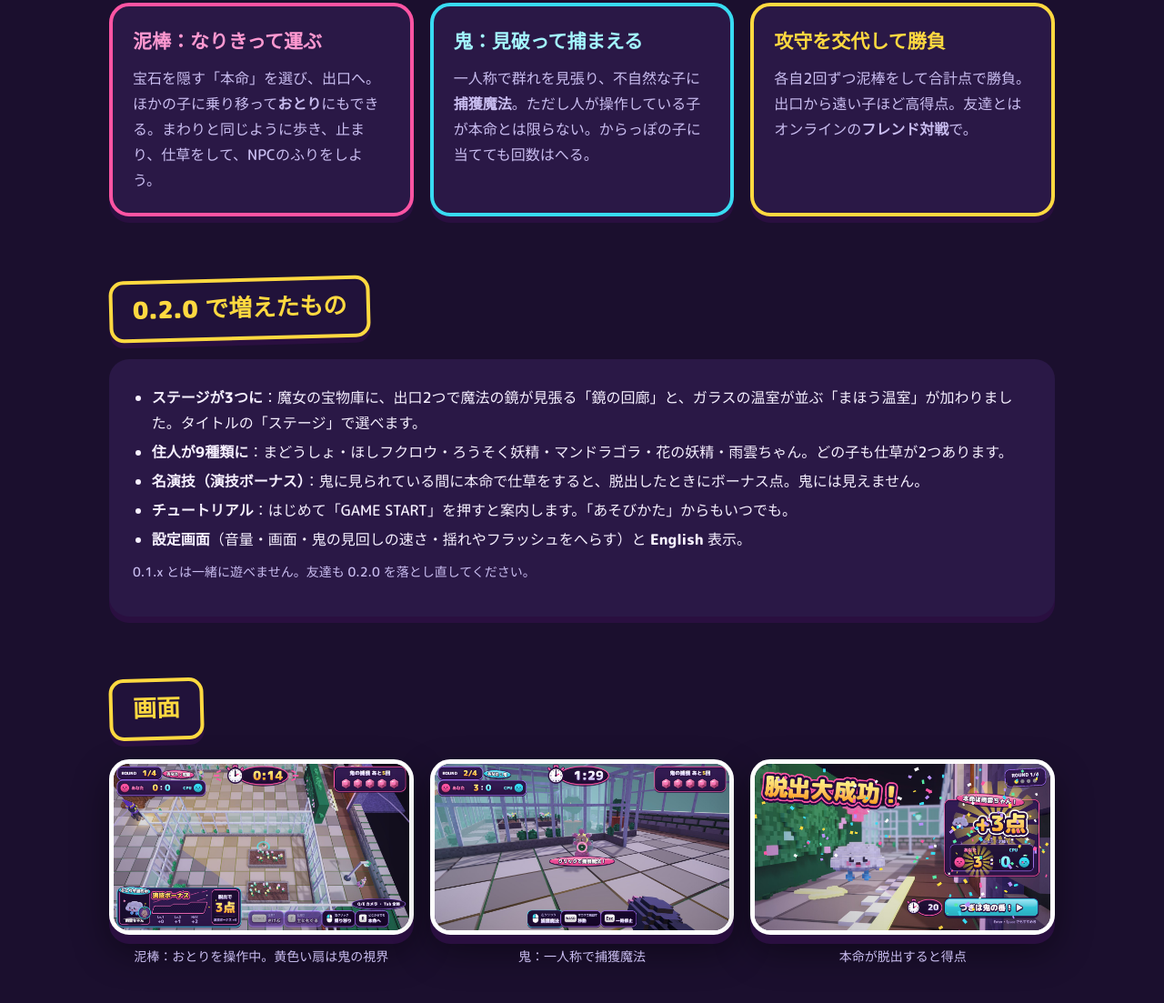
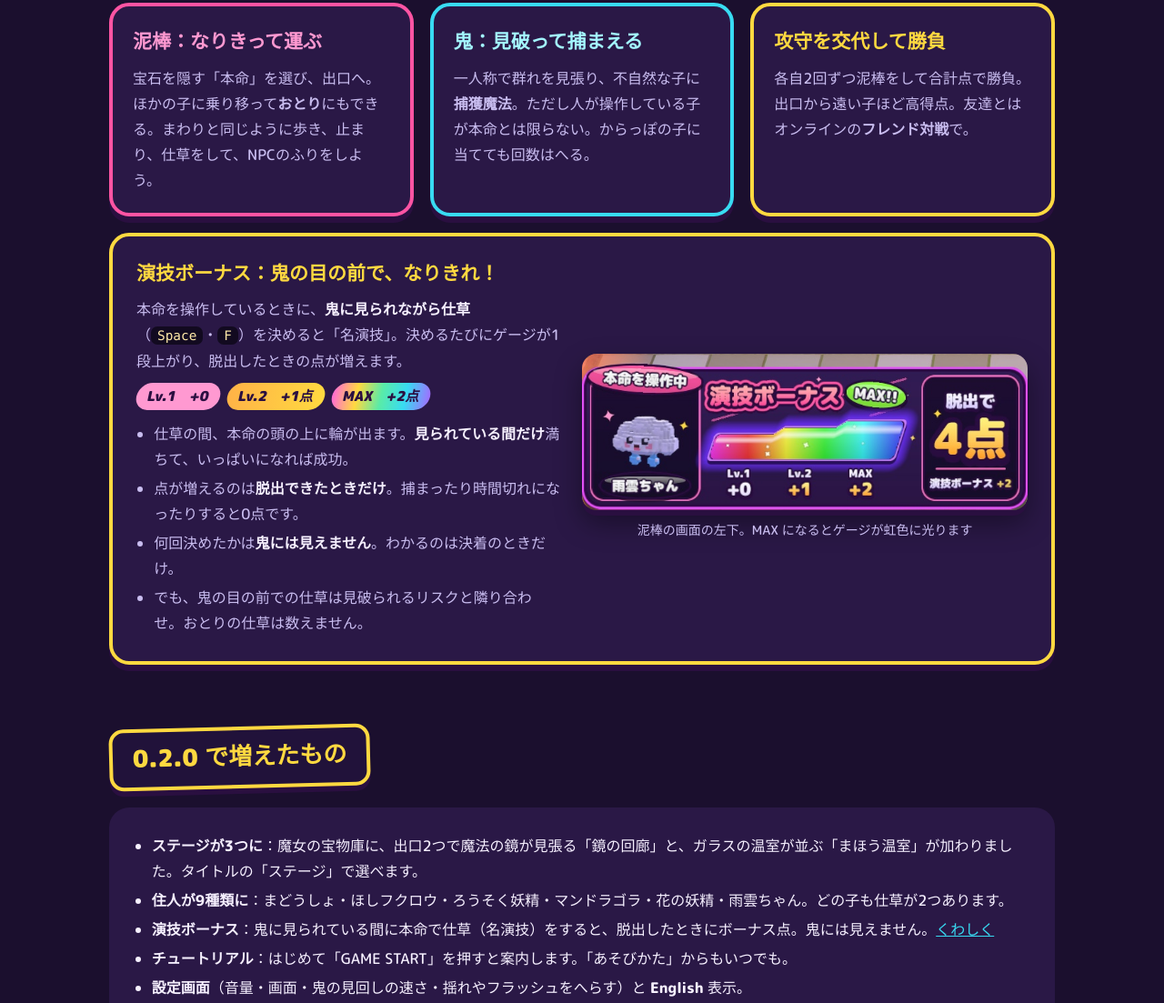
Before and after one commit to keitarumi/copycat-crook, a plain HTML site: page index.html in a window 1280 px wide. Shown: the part 876-1979 px from the top of the page at 91% size. Drawn offline with Linux system fonts and the light colour scheme.

Commit message:
演技ボーナスの説明を追加、ダウンロードボタンの幅をそろえる
- 「どんなゲーム？」に演技ボーナス（名演技でゲージ Lv.1 / Lv.2 +1点 / MAX +2点）の説明と画面写真
- Windows 版・Mac 版のボタンを同じ幅に
- スマホ幅で「はじめかた」のコマンドが画面より広がっていたのを修正

Co-Authored-By: Claude Opus 5.5 <noreply@anthropic.com>

```diff
--- a/index.html
+++ b/index.html
@@ -77,13 +77,14 @@
   .hero .shot { transform: rotate(1.5deg); }
 
   /* ---- ダウンロード */
-  .dl { display: flex; flex-wrap: wrap; gap: 14px; }
+  .dl { display: inline-grid; grid-template-columns: max-content; gap: 14px; max-width: 100%; }
   .btn {
     display: inline-flex; align-items: center; gap: 12px; padding: 14px 24px 16px;
     border-radius: 20px; color: #fff; text-decoration: none; font-weight: 900; font-size: 22px;
     border: 4px solid var(--ink); box-shadow: 0 7px 0 var(--ink); transition: transform .08s, box-shadow .08s;
   }
   .btn small { display: block; font-size: 13px; font-weight: 800; opacity: .9; line-height: 1.2; }
+  .dl .btn { width: 100%; }
   .btn:hover { transform: translateY(-2px) scale(1.02); }
   .btn:active { transform: translateY(5px); box-shadow: 0 2px 0 var(--ink); }
   .btn.win { background: linear-gradient(#5be6ff, #19a9d6); }
@@ -109,11 +110,34 @@
   .card.oni { border-color: var(--cyan); } .card.oni h3 { color: #a3f6ff; }
   .card.friend { border-color: var(--gold); } .card.friend h3 { color: var(--gold); }
 
+  .bonus {
+    margin-top: 18px; display: grid; grid-template-columns: 1fr 1.05fr; gap: 24px; align-items: center;
+    background: var(--panel); border-radius: var(--radius); padding: 22px 26px 24px;
+    border: 4px solid var(--gold); box-shadow: 0 7px 0 var(--ink);
+  }
+  .bonus h3 { margin: 0 0 8px; font-size: 21px; font-weight: 900; color: var(--gold); }
+  .bonus p { margin: 0 0 10px; color: var(--muted); }
+  .bonus ul { margin: 0; padding-left: 1.2em; color: var(--muted); }
+  .bonus li { margin: 4px 0; }
+  .bonus b { color: var(--text); }
+  .levels { display: flex; gap: 8px; margin: 10px 0 12px; flex-wrap: wrap; }
+  .levels span {
+    padding: 2px 12px; border-radius: 999px; font-weight: 900; font-size: 15px; color: var(--ink);
+    transform: skewX(-12deg);
+  }
+  .levels .l1 { background: var(--pink-light); }
+  .levels .l2 { background: linear-gradient(90deg, #ffb347, var(--gold)); }
+  .levels .mx { background: linear-gradient(90deg, #ff6bd5, #ffd940, #59eba8, #38dbf2, #9f70ff); }
+  .bonus figure { margin: 0; }
+  .bonus img { width: 100%; height: auto; display: block; border-radius: 16px; box-shadow: 0 6px 0 var(--ink), 0 14px 30px rgba(0,0,0,.4); }
+  .bonus figcaption { text-align: center; color: var(--muted); font-size: 14px; margin-top: 10px; }
+
   .gallery { display: grid; grid-template-columns: repeat(3, 1fr); gap: 18px; }
   .gallery figure { margin: 0; }
   .gallery figcaption { text-align: center; color: var(--muted); font-size: 14px; margin-top: 12px; }
 
   .steps { display: grid; grid-template-columns: 1fr 1fr; gap: 18px; }
+  .steps > *, .bonus > * { min-width: 0; } /* 長いコマンド（pre）で列が画面より広がらないように */
   .panel { background: var(--panel); border-radius: var(--radius); padding: 22px 26px; box-shadow: 0 7px 0 var(--ink); }
   .panel h3 { margin: 0 0 6px; font-size: 20px; font-weight: 900; }
   .panel ol, .panel ul { margin: 6px 0 0; padding-left: 1.3em; }
@@ -134,7 +158,7 @@
 
   @media (max-width: 860px) {
     .hero-grid, .steps { grid-template-columns: 1fr; }
-    .cards, .gallery { grid-template-columns: 1fr; }
+    .cards, .gallery, .bonus { grid-template-columns: 1fr; }
     header.hero { padding-top: 32px; }
     .hero .shot { transform: none; }
   }
@@ -182,6 +206,23 @@
         <p>各自2回ずつ泥棒をして合計点で勝負。出口から遠い子ほど高得点。友達とはオンラインの<b>フレンド対戦</b>で。</p>
       </div>
     </div>
+    <div class="bonus" id="bonus">
+      <div>
+        <h3>演技ボーナス：鬼の目の前で、なりきれ！</h3>
+        <p>本命を操作しているときに、<b>鬼に見られながら仕草</b><span class="nw">（<kbd>Space</kbd>・<kbd>F</kbd>）</span>を決めると「名演技」。決めるたびにゲージが1段上がり、脱出したときの点が増えます。</p>
+        <div class="levels"><span class="l1">Lv.1　+0</span><span class="l2">Lv.2　+1点</span><span class="mx">MAX　+2点</span></div>
+        <ul>
+          <li>仕草の間、本命の頭の上に輪が出ます。<b>見られている間だけ</b>満ちて、いっぱいになれば成功。</li>
+          <li>点が増えるのは<b>脱出できたときだけ</b>。捕まったり時間切れになったりすると0点です。</li>
+          <li>何回決めたかは<b>鬼には見えません</b>。わかるのは決着のときだけ。</li>
+          <li>でも、鬼の目の前での仕草は見破られるリスクと隣り合わせ。おとりの仕草は数えません。</li>
+        </ul>
+      </div>
+      <figure>
+        <img src="img/bonus.jpg" alt="演技ボーナスのゲージ（MAX）" loading="lazy" width="672" height="236">
+        <figcaption>泥棒の画面の左下。MAX になるとゲージが虹色に光ります</figcaption>
+      </figure>
+    </div>
   </section>
 
   <section id="new">
@@ -190,7 +231,7 @@
       <ul>
         <li><b>ステージが3つに</b>：魔女の宝物庫に、出口2つで魔法の鏡が見張る「鏡の回廊」と、ガラスの温室が並ぶ「まほう温室」が加わりました。タイトルの「ステージ」で選べます。</li>
         <li><b>住人が9種類に</b>：まどうしょ・ほしフクロウ・ろうそく妖精・マンドラゴラ・花の妖精・雨雲ちゃん。どの子も仕草が2つあります。</li>
-        <li><b>名演技（演技ボーナス）</b>：鬼に見られている間に本命で仕草をすると、脱出したときにボーナス点。鬼には見えません。</li>
+        <li><b>演技ボーナス</b>：鬼に見られている間に本命で仕草（名演技）をすると、脱出したときにボーナス点。鬼には見えません。<a href="#bonus">くわしく</a></li>
         <li><b>チュートリアル</b>：はじめて「GAME START」を押すと案内します。「あそびかた」からもいつでも。</li>
         <li><b>設定画面</b>（音量・画面・鬼の見回しの速さ・揺れやフラッシュをへらす）と <b>English</b> 表示。</li>
       </ul>
```
Also changed, not shown: img/bonus.jpg (added).
